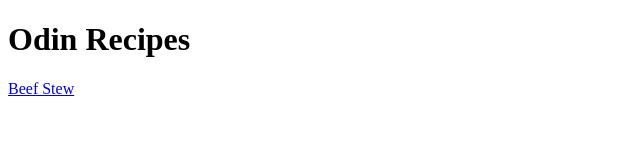
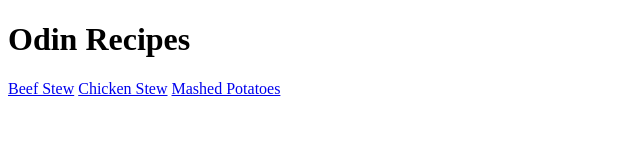
Before and after one commit to ademankind/odin-recipes, a plain HTML site: page index.html in a window 1280 px wide. Shown: the whole page, without its empty margins (0-640 px from the left). Drawn offline with Linux system fonts and the light colour scheme.

Commit message:
Create chicken wings and mashed potatoes page
link new pages to Homepage

```diff
--- a/index.html
+++ b/index.html
@@ -8,6 +8,8 @@
 <body>
     <h1>Odin Recipes</h1>
     <a href="recipes/beef-stew.html">Beef Stew</a>
+    <a href="recipes/chicken-wings.html">Chicken Stew</a>
+    <a href="recipes/mashed-potatoes.html">Mashed Potatoes</a>
 
 </body>
 </html>
```
Also changed, not shown: recipes/chicken-wings.html (added), recipes/mashed-potatoes.html (added).
